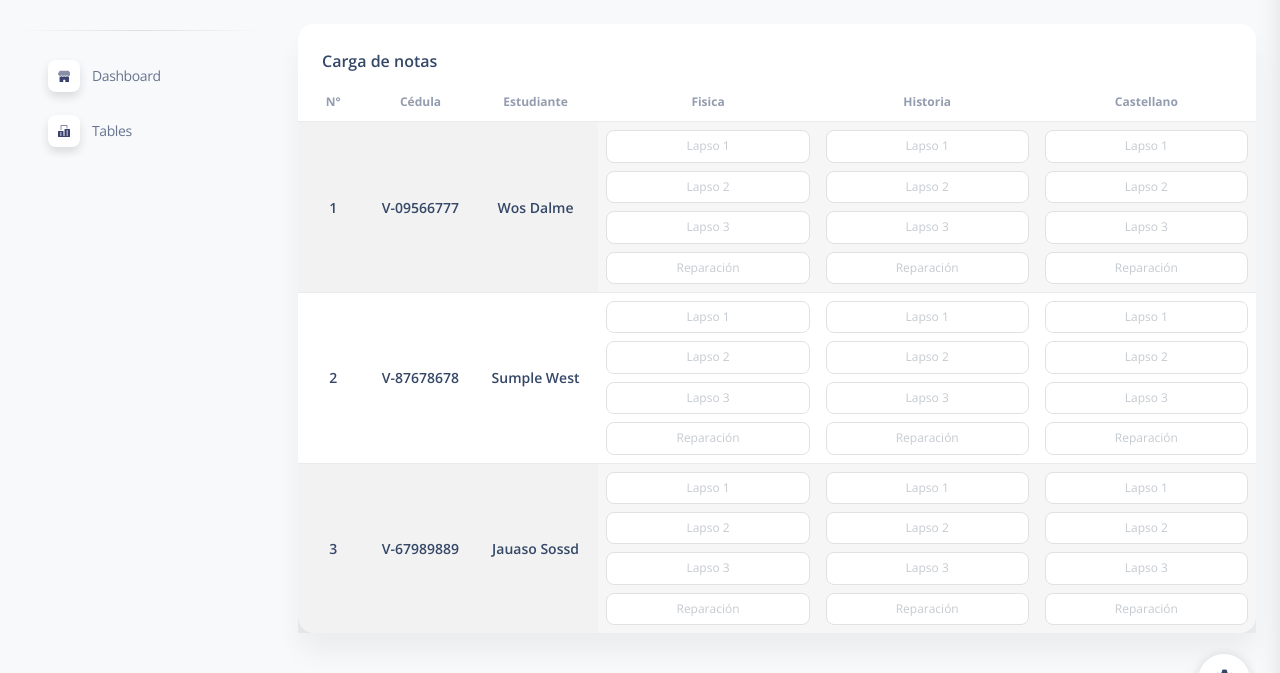
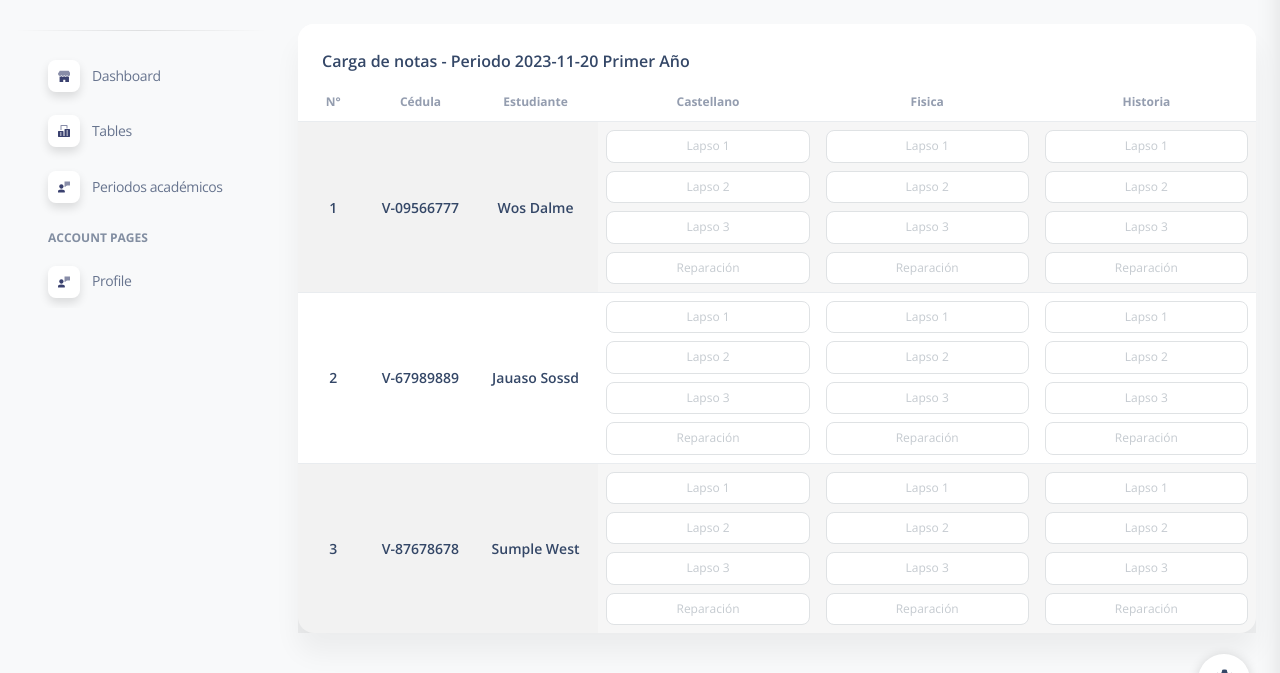
Before and after one commit to georgbztt/ETPZ, a Django app: page /notas/1/carga in a window 1280 px wide. Shown: the part 64-737 px from the top of the page. Run offline with Django 3.2, Linux system fonts and the light colour scheme; data comes from the database, SQL or seed files in the repository; both versions use the stored data as it was after the commit; some libraries are stand-ins or nearby versions.

Commit message:
periodos

```diff
--- a/apps/home/urls.py
+++ b/apps/home/urls.py
@@ -10,6 +10,7 @@ urlpatterns = [
 
     # The home page
     path('', views.index, name='home'),
+    path('periodos', views.periodos, name='periodos'),
     path('notas/<str:pd>/carga', views.carga_notas, name='carga_notas'),
 
     # Matches any html file
--- a/apps/home/views.py
+++ b/apps/home/views.py
@@ -4,11 +4,13 @@ Copyright (c) 2019 - present AppSeed.us
 """
 import datetime, decimal
 from itertools import count
+from multiprocessing import context
+from urllib import request
 from django import template
 from django.http import HttpResponse, HttpResponseRedirect, JsonResponse
 from django.urls import reverse
 from django.template import loader
-from django.db.models import Q
+from django.db.models import Q, Count
 from django.shortcuts import render, redirect, get_object_or_404
 from django.core.paginator import Paginator
 from django.template.loader import render_to_string
@@ -49,12 +51,26 @@ def pages(request):
         return HttpResponse(html_template.render(context, request))
 
 #----------------------------------------------------------------------------------
+
+def periodos(request):
+    periodos = Periodo.objects.all().annotate(num_estudiantes=Count('estudiante'))
+
+    context={
+        'periodos':periodos,
+        'segment':'periodo',
+        'title':'Periodos',
+        'table':'home/table-content/periodos.html',
+    }
+
+    return render(request, 'home/table.html', context)
+
+
 def carga_notas(request, pd):
 
     periodo = get_object_or_404(Periodo, pk=pd)
     carga = periodo.carga
-    materias = carga.materias.all()
-    estudiantes = Estudiante.objects.filter(periodo=periodo)
+    materias = carga.materias.all().order_by("nombre")
+    estudiantes = Estudiante.objects.filter(periodo=periodo).order_by("ci")
     print(estudiantes)
     print(materias)
     cantidad_materias = materias.count()
@@ -62,6 +78,7 @@ def carga_notas(request, pd):
     print(total_forms)
 
     formset = formset_factory(NotasForm, extra=total_forms)
+    formset(request.POST or None)
 
     context = {
         'periodo': periodo,
--- a/apps/templates/home/carga_de_notas.html
+++ b/apps/templates/home/carga_de_notas.html
@@ -13,7 +13,7 @@
         <div class="col-12">
           <div class="card mb-4">
             <div class="card-header pb-0">
-              <h6>Carga de notas</h6>
+              <h6>Carga de notas - Periodo {{ periodo }} </h6>
             </div>
             <div class="card-body p-0">
               <div class="table-responsive p-0">
--- a/apps/templates/includes/sidebar.html
+++ b/apps/templates/includes/sidebar.html
@@ -48,32 +48,32 @@
           <span class="nav-link-text ms-1">Tables</span>
         </a>
       </li>
-
-      <!--<li class="nav-item">
-        <a class="nav-link {% if 'tables' in segment %} active {% endif %}" href="/tables.html">
+      <li class="nav-item">
+        <a class="nav-link {% if 'periodo' in segment %} active {% endif %}" href="{% url 'periodos' %}">
           <div class="icon icon-shape icon-sm shadow border-radius-md bg-white text-center me-2 d-flex align-items-center justify-content-center">
-            <svg width="12px" height="12px" viewBox="0 0 42 42" version="1.1" xmlns="http://www.w3.org/2000/svg" xmlns:xlink="http://www.w3.org/1999/xlink">
-              <title>Carga de notas</title>
+            <svg width="12px" height="12px" viewBox="0 0 46 42" version="1.1" xmlns="http://www.w3.org/2000/svg" xmlns:xlink="http://www.w3.org/1999/xlink">
+              <title>periodos</title>
               <g stroke="none" stroke-width="1" fill="none" fill-rule="evenodd">
-                <g transform="translate(-1869.000000, -293.000000)" fill="#FFFFFF" fill-rule="nonzero">
+                <g transform="translate(-1717.000000, -291.000000)" fill="#FFFFFF" fill-rule="nonzero">
                   <g transform="translate(1716.000000, 291.000000)">
-                    <g id="office" transform="translate(153.000000, 2.000000)">
-                      <path class="color-background opacity-6" d="M12.25,17.5 L8.75,17.5 L8.75,1.75 C8.75,0.78225 9.53225,0 10.5,0 L31.5,0 C32.46775,0 33.25,0.78225 33.25,1.75 L33.25,12.25 L29.75,12.25 L29.75,3.5 L12.25,3.5 L12.25,17.5 Z"></path>
-                      <path class="color-background" d="M40.25,14 L24.5,14 C23.53225,14 22.75,14.78225 22.75,15.75 L22.75,38.5 L19.25,38.5 L19.25,22.75 C19.25,21.78225 18.46775,21 17.5,21 L1.75,21 C0.78225,21 0,21.78225 0,22.75 L0,40.25 C0,41.21775 0.78225,42 1.75,42 L40.25,42 C41.21775,42 42,41.21775 42,40.25 L42,15.75 C42,14.78225 41.21775,14 40.25,14 Z M12.25,36.75 L7,36.75 L7,33.25 L12.25,33.25 L12.25,36.75 Z M12.25,29.75 L7,29.75 L7,26.25 L12.25,26.25 L12.25,29.75 Z M35,36.75 L29.75,36.75 L29.75,33.25 L35,33.25 L35,36.75 Z M35,29.75 L29.75,29.75 L29.75,26.25 L35,26.25 L35,29.75 Z M35,22.75 L29.75,22.75 L29.75,19.25 L35,19.25 L35,22.75 Z"></path>
+                    <g transform="translate(1.000000, 0.000000)">
+                      <path class="color-background opacity-6" d="M45,0 L26,0 C25.447,0 25,0.447 25,1 L25,20 C25,20.379 25.214,20.725 25.553,20.895 C25.694,20.965 25.848,21 26,21 C26.212,21 26.424,20.933 26.6,20.8 L34.333,15 L45,15 C45.553,15 46,14.553 46,14 L46,1 C46,0.447 45.553,0 45,0 Z"></path>
+                      <path class="color-background" d="M22.883,32.86 C20.761,32.012 17.324,31 13,31 C8.676,31 5.239,32.012 3.116,32.86 C1.224,33.619 0,35.438 0,37.494 L0,41 C0,41.553 0.447,42 1,42 L25,42 C25.553,42 26,41.553 26,41 L26,37.494 C26,35.438 24.776,33.619 22.883,32.86 Z"></path>
+                      <path class="color-background" d="M13,28 C17.432,28 21,22.529 21,18 C21,13.589 17.411,10 13,10 C8.589,10 5,13.589 5,18 C5,22.529 8.568,28 13,28 Z"></path>
                     </g>
                   </g>
                 </g>
               </g>
             </svg>
           </div>
-          <span class="nav-link-text ms-1">Carga de notas</span>
+          <span class="nav-link-text ms-1">Periodos académicos</span>
         </a>
-      </li>-->
+      </li>
 
-      <!--
+
       <li class="nav-item mt-3">
         <h6 class="ps-4 ms-2 text-uppercase text-xs font-weight-bolder opacity-6">Account pages</h6>
-      </li>f
+      </li>
       <li class="nav-item">
         <a class="nav-link {% if 'profile' in segment %} active {% endif %}" href="/profile.html">
           <div class="icon icon-shape icon-sm shadow border-radius-md bg-white text-center me-2 d-flex align-items-center justify-content-center">
@@ -95,6 +95,8 @@
           <span class="nav-link-text ms-1">Profile</span>
         </a>
       </li>
+      {% comment %}
+
       <li class="nav-item">
         <a class="nav-link  " href="{% url 'logout' %}">
           <div class="icon icon-shape icon-sm shadow border-radius-md bg-white text-center me-2 d-flex align-items-center justify-content-center">
@@ -117,7 +119,8 @@
           <span class="nav-link-text ms-1">Logout</span>
         </a>
       </li>
-      -->
+      {% endcomment %}
+
 
     </ul>
   </div>
```
Also changed, not shown: apps/templates/home/table-content/periodos.html (added, +37 -0 lines), apps/templates/home/table.html (added, +32 -0 lines), db.sqlite3.
